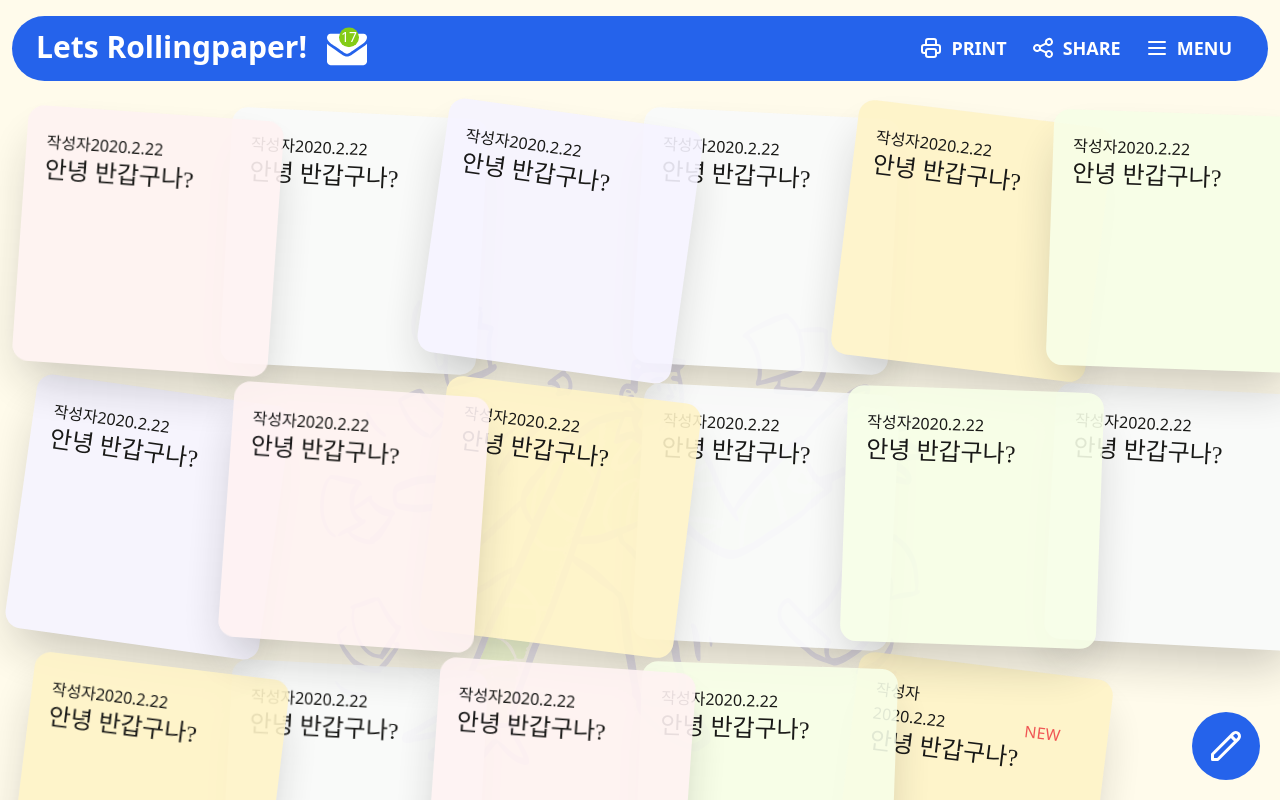
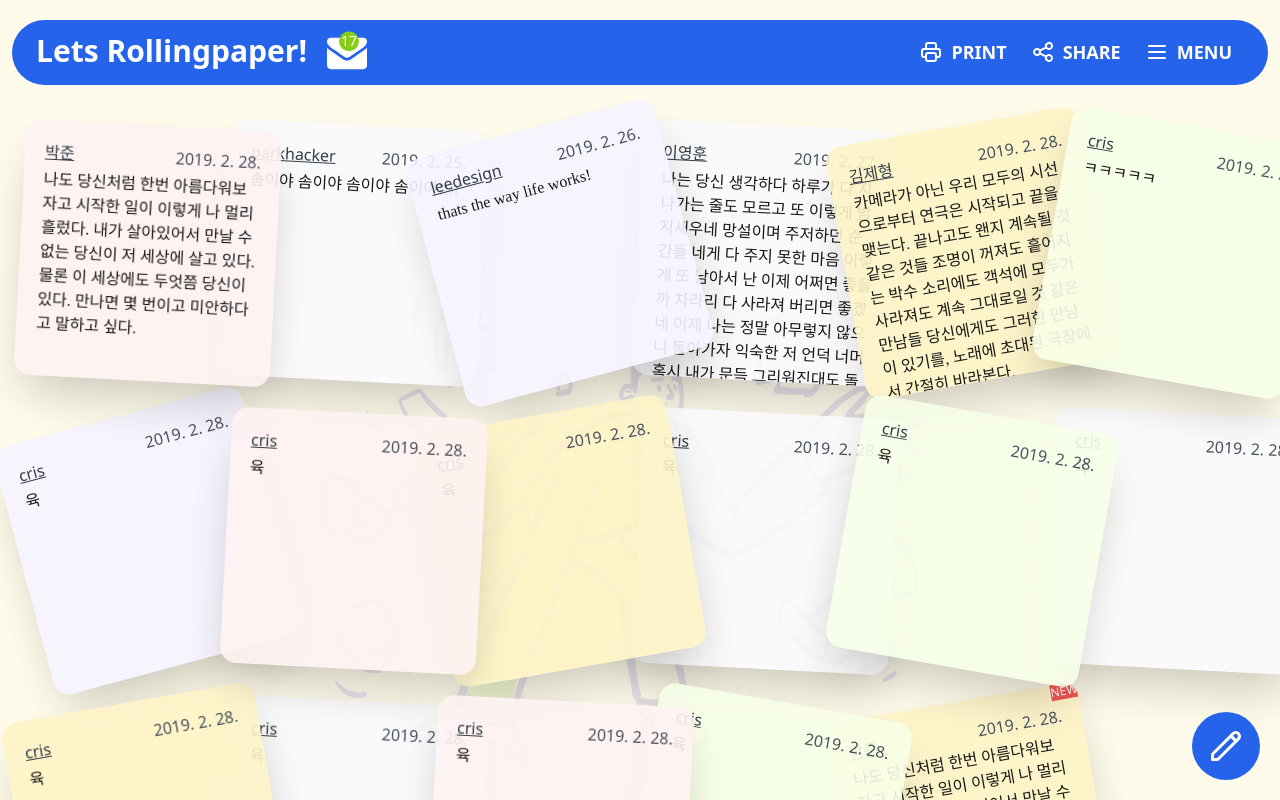
Before and after one commit to Leekyeongmi/hello-post, a React (Create React App) app in the folder client/: page /posts in a window 1280 px wide. Built offline with nearby package versions, Linux system fonts and the light colour scheme; no server answers; the HTML template or start-up script is replaced by a standard one; a web font is replaced by a local one.

Commit message:
Feat:메세지 css 최종 완성

```diff
--- a/client/src/App.js
+++ b/client/src/App.js
@@ -1,4 +1,4 @@
-import React, { useState, useEffect } from 'react';
+import { useState, useEffect } from 'react';
 import {
   Switch,
   Route,
@@ -17,7 +17,7 @@ axios.defaults.withCredentials = true;
 
 function App() {
   const [isLogin, setIsLogin] = useState(true);
-  const [userId, setUserId] = useState(null);
+  const [userId, setUserId] = useState(1);
   const [userinfo, setUserinfo] = useState({
     title: 'Lets Rollingpaper!',
     total_message: 3,
@@ -37,7 +37,7 @@ function App() {
       })
       .then(respond => {
         console.log(respond.data);
-        if (respond.data.message === 'ok') {
+        if (respond.data.message === '유저 정보 조회 성공') {
           const { title, total_message, email, nickname } =
             respond.data.userinfo;
           setUserinfo({
@@ -59,7 +59,7 @@ function App() {
 
   const handleLogout = () => {
     axios
-      .delete(`${process.env.REACT_APP_API_URL}/signout`, {
+      .delete(`${process.env.REACT_APP_API_URL}/users/signout`, {
         headers: { 'Content-Type': 'application/json' },
       })
       .then(res => {
@@ -76,9 +76,31 @@ function App() {
       .catch(error => console.log(error));
   };
 
-  useEffect(() => {
-    isAuthenticated();
-  }, []);
+  //* 회원탈퇴
+  const handleWithdrawl = () => {
+    console.log('clicked?');
+    axios
+      .delete(`${process.env.REACT_APP_API_URL}/users/properties`, {
+        headers: { 'Content-Type': 'application/json' },
+      })
+      .then(res => {
+        axios.defaults.headers.common[
+          'authorization'
+        ] = `Bearer ${accessToken}`;
+        setUserinfo({
+          title: '',
+          total_message: '',
+          email: '',
+          nickname: '',
+        });
+        setIsLogin(false);
+        alert('정상적으로 처리되었습니다.');
+      });
+  };
+
+  // useEffect(() => {
+  //   isAuthenticated();
+  // }, []);
 
   return (
     <div>
@@ -102,6 +124,7 @@ function App() {
               isLogin={isLogin}
               userinfo={userinfo}
               handleLogout={handleLogout}
+              handleWithdrawl={handleWithdrawl}
             />
           </Route>
           <Route exact path="/">
--- a/client/src/components/Message.js
+++ b/client/src/components/Message.js
@@ -1,39 +1,40 @@
 import React, { useEffect } from 'react';
 
-export default function Message({ list, index, array }) {
-  const parsedDate = new Date(list.created_at).toLocaleDateString('ko-kr');
+export default function Message({ message, index, list }) {
+  const parsedDate = new Date(message.createdAt).toLocaleDateString('ko-kr');
   return (
     <li>
       <div
         className={`${
           index % 7 === 0
-            ? `rotate-[4deg] bg-red-50 z-50`
+            ? `rotate-[3deg] bg-red-50 z-50`
             : index % 5 === 0
-            ? `rotate-[2deg] bg-lime-50 z-40`
+            ? `rotate-[10deg] bg-lime-50 z-40`
             : index % 4 === 0
-            ? `rotate-[7deg] bg-amber-100 z-30`
+            ? `rotate-[-10deg] bg-amber-100 z-30`
             : index % 2 === 0
-            ? `rotate-[8deg] bg-violet-50 z-20`
+            ? `rotate-[-15deg] bg-violet-50 z-20`
             : `rotate-[3deg] bg-gray-50 z-10`
-        } ${
-          index % 2 === 0 ? 'hover:translate-y-40' : 'hover:translate-x-full'
-        } opacity-90 shadow-2xl w-64 h-64 rounded-2xl mx-auto my-auto relative duration-1000 ease-in-out`}
+        } hover:z-50 overflow-hidden hover:overflow-y-auto opacity-90 shadow-2xl w-64 h-64 rounded-2xl mx-auto my-auto relative duration-1000 ease-in-out mt-8`}
       >
-        <div className="m-5">
-          <br></br>
-          <span className="">작성자</span>
-          <span>2020.2.22</span>
-          {index === array.length - 1 ? (
-            <span className="ml-20 text-red-500">NEW</span>
-          ) : null}
-          <p className="font-cursive text-2xl">안녕 반갑구나?</p>
+        {index === list.length - 1 ? (
+          <span className="absolute bg-red-500 top-0 right-0 text-white text-xs">
+            NEW
+          </span>
+        ) : null}
+        <div className="p-5">
+          <div className="mb-1 flex justify-between">
+            <span className="text-base text-gray-800 font-medium underline">
+              {message.username}
+            </span>
+            <span className="text-gray-700 text-base">{parsedDate}</span>
+          </div>
+
+          <div>
+            <p className="font-cursive text-base">{message.content}</p>
+          </div>
         </div>
       </div>
     </li>
   );
 }
-
-// const number = ['1/2', '1/3', '1/4', '2/3', '40'];
-// const getRandomIdx = () => parseInt(Math.random() * number.length);
-// const randomNum = number[getRandomIdx()];
-// const rotate = parseInt(randomNum);
--- a/client/src/components/Navbar.js
+++ b/client/src/components/Navbar.js
@@ -18,7 +18,7 @@ export default function Navbar({
 
   return (
     <>
-      <nav className="top-4 relative flex flex-wrap items-center justify-between px-2 py-3 bg-blue-600 mx-3 rounded-full">
+      <nav className="top-5 relative flex flex-wrap items-center justify-between px-2 py-3 bg-blue-600 mx-3 rounded-full">
         <div className="container px-4 mx-auto flex flex-wrap items-center justify-between">
           <div className="w-full relative flex justify-between lg:w-auto lg:static lg:block lg:justify-start">
             <div className="flex">
--- a/client/src/components/Sidemenu.js
+++ b/client/src/components/Sidemenu.js
@@ -1,8 +1,14 @@
 import { Link } from 'react-router-dom';
+import { useHistory } from 'react-router-dom';
 
-export default function Sidemenu({ isLogin, userinfo, handleLogout }) {
-  //* 회원탈퇴 핸들러 만들기
+export default function Sidemenu({
+  isLogin,
+  userinfo,
+  handleLogout,
+  setShowWithdrawl,
+}) {
   const { nickname, title, email } = userinfo;
+  const history = useHistory();
 
   return (
     <div className="transition ease-in-out h-full w-screen">
@@ -81,6 +87,7 @@ export default function Sidemenu({ isLogin, userinfo, handleLogout }) {
                     </a>
                   </Link>
                   <a
+                    onClick={() => setShowWithdrawl(true)}
                     className="mt-0 flex-grow hover:text-white flex items-center p-2 my-6 transition-colors hover:bg-blue-600 duration-200 text-gray-800 rounded-lg"
                     href="#"
                   >
--- a/client/src/pages/Rollingpaper.js
+++ b/client/src/pages/Rollingpaper.js
@@ -1,4 +1,4 @@
-import React, { useEffect, useState, useRef } from 'react';
+import { useEffect, useState, useRef } from 'react';
 import dummy from '../static/dummyData';
 import Message from '../components/Message';
 import Navbar from '../components/Navbar';
@@ -10,12 +10,19 @@ import axios from 'axios';
 import domtoimage from 'dom-to-image';
 import { saveAs } from 'file-saver';
 import image from '../doodle.svg';
+import WithdrawlNotification from '../components/WithdrawlNotification';
 
-export default function Rollingpaper({ isLogin, userinfo, handleLogout }) {
+export default function Rollingpaper({
+  isLogin,
+  userinfo,
+  handleLogout,
+  handleWithdrawl,
+}) {
   const [showWrite, setShowWrite] = useState(false);
   const [showSidemenu, setShowSidemenu] = useState(false);
   const [showNotification, setShowNotification] = useState(false);
-  const [ShowPdf, setShowPdf] = useState(false);
+  const [showPdf, setShowPdf] = useState(false);
+  const [showWithdrawl, setShowWithdrawl] = useState(false);
 
   useEffect(() => {
     readHandler();
@@ -83,9 +90,14 @@ export default function Rollingpaper({ isLogin, userinfo, handleLogout }) {
         ></img>
         <div className="mr-6 mx-5 my-7">
           <ul ref={printRef} className="grid grid-cols-6">
-            {list.map((a, index) => {
+            {list.map((message, index) => {
               return (
-                <Message array={list} list={a} index={index} key={index} />
+                <Message
+                  list={list}
+                  message={message}
+                  index={index}
+                  key={index}
+                />
               );
             })}
           </ul>
@@ -120,10 +132,11 @@ export default function Rollingpaper({ isLogin, userinfo, handleLogout }) {
               isLogin={isLogin}
               userinfo={userinfo}
               handleLogout={handleLogout}
+              setShowWithdrawl={setShowWithdrawl}
             ></Sidemenu>
           ) : null}
         </div>
-        {ShowPdf ? (
+        {showPdf ? (
           <PdfNotification
             onDownloadBtn={onDownloadBtn}
             setShowPdf={setShowPdf}
@@ -137,6 +150,12 @@ export default function Rollingpaper({ isLogin, userinfo, handleLogout }) {
           content="링크 복사가 완료되었습니다."
         ></Notification>
       ) : null}
+      {showWithdrawl ? (
+        <WithdrawlNotification
+          handleWithdrawl={handleWithdrawl}
+          setShowWithdrawl={setShowWithdrawl}
+        ></WithdrawlNotification>
+      ) : null}
     </div>
   );
 }
--- a/client/src/static/dummyData.js
+++ b/client/src/static/dummyData.js
@@ -1,38 +1,72 @@
 const dummy = [
   {
     id: 1,
-    username: 'kimcoding',
-    content: '일',
-    createdAt: '2019-02-24T16:17:47.000Z',
+    username: '박준',
+    content:
+      '나도 당신처럼 한번 아름다워보자고 시작한 일이 이렇게 나 멀리 흘렀다. 내가 살아있어서 만날 수 없는 당신이 저 세상에 살고 있다. 물론 이 세상에도 두엇쯤 당신이 있다. 만나면 몇 번이고 미안하다고 말하고 싶다.',
+    createdAt: '2019-02-28T16:17:47.000Z',
   },
   {
     id: 2,
     username: 'parkhacker',
-    content: '이',
+    content: '솜이야 솜이야 솜이야 솜이야!!!!',
     createdAt: '2019-02-25T16:17:47.000Z',
   },
   {
     id: 3,
     username: 'leedesign',
-    content: '삼',
+    content: 'thats the way life works!',
     createdAt: '2019-02-26T16:17:47.000Z',
   },
   {
     id: 4,
-    username: 'songfront',
-    content: '사',
+    username: '이영훈',
+    content: `나는 당신 생각하다 하루가
+    다 지나가는 줄도 모르고
+    또 이렇게 밤 지새우네
+
+    망설이며 주저하던 순간들
+    네게 다 주지 못한 마음
+    이렇게 또 남아서
+
+    난 이제 어쩌면 좋을까
+    차라리 다 사라져 버리면 좋겠네
+
+    이제 나는 정말 아무렇지 않으니
+    돌아가자 익숙한 저 언덕 너머
+    혹시 내가 문득 그리워진대도
+    돌아가자 길었던 꿈의 반대편으로
+
+    어찌하든 흘러가는 시간들
+    나는 또 누군가에게 반하고 또 그렇게
+    아무 일 없다는 듯이
+    내게서 다 사라져 버리면 어쩌나`,
     createdAt: '2019-02-27T16:17:47.000Z',
   },
   {
     id: 5,
-    username: 'choiback',
-    content: '오',
+    username: '김제형',
+    content: `카메라가 아닌
+    우리 모두의 시선으로부터
+    연극은 시작되고 끝을 맺는다.
+
+    끝나고도
+    왠지 계속될 것 같은 것들
+
+    조명이 꺼져도
+    흩어지는 박수 소리에도
+    객석에 모두가 사라져도
+    계속 그대로일 것 같은 만남들
+
+    당신에게도 그러한 만남이 있기를,
+    노래에 초대된 극장에서
+    간절히 바라본다.`,
     createdAt: '2019-02-28T16:17:47.000Z',
   },
   {
     id: 6,
     username: 'cris',
-    content: '육',
+    content: 'ㅋㅋㅋㅋㅋ',
     createdAt: '2019-02-28T16:17:47.000Z',
   },
   {
@@ -97,8 +131,9 @@ const dummy = [
   },
   {
     id: 17,
-    username: 'cris',
-    content: '육',
+    username: '박준',
+    content:
+      '나도 당신처럼 한번 아름다워보자고 시작한 일이 이렇게 나 멀리 흘렀다. 내가 살아있어서 만날 수 없는 당신이 저 세상에 살고 있다. 물론 이 세상에도 두엇쯤 당신이 있다. 만나면 몇 번이고 미안하다고 말하고 싶다.',
     createdAt: '2019-02-28T16:17:47.000Z',
   },
 ];
```
Also changed, not shown: client/src/components/WriteMessage.js (+6 -8 lines), client/.eslintrc.json.
